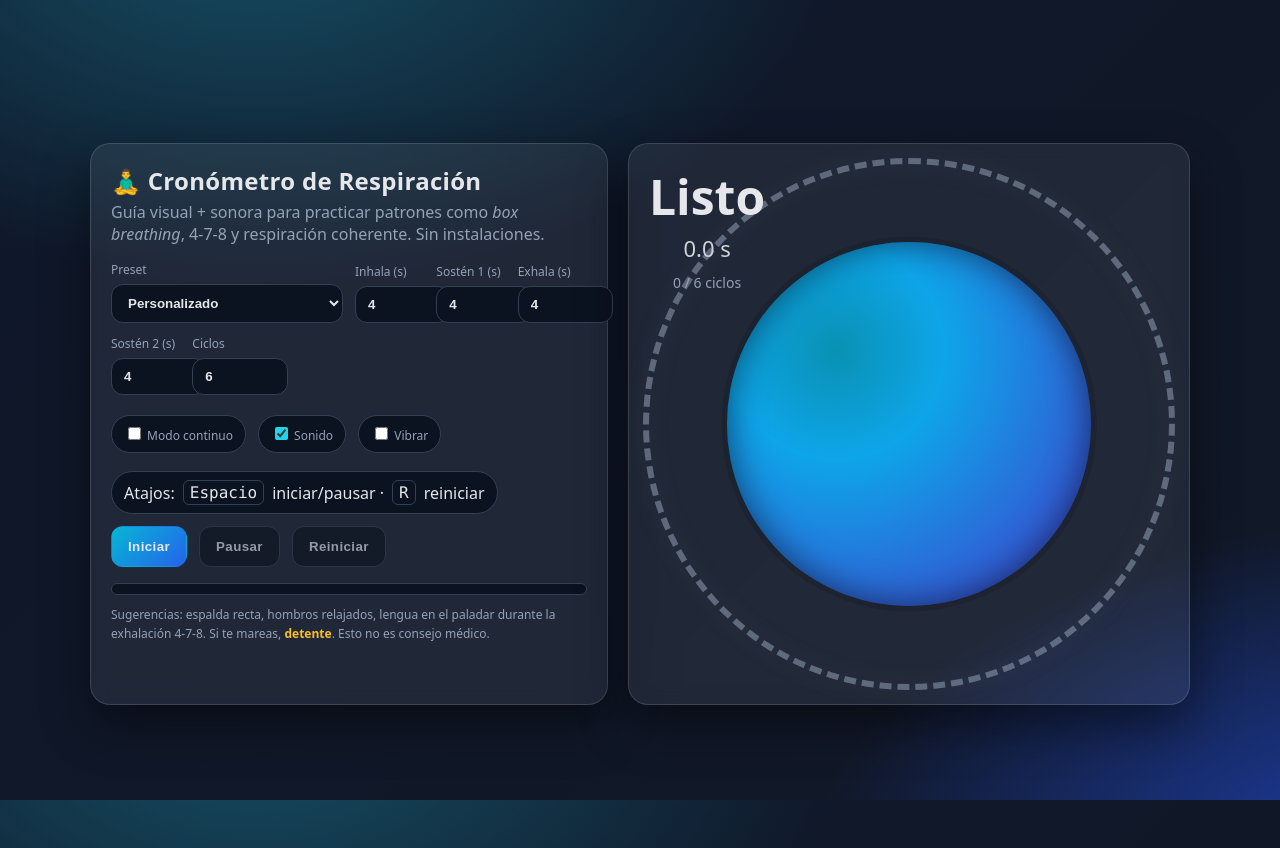
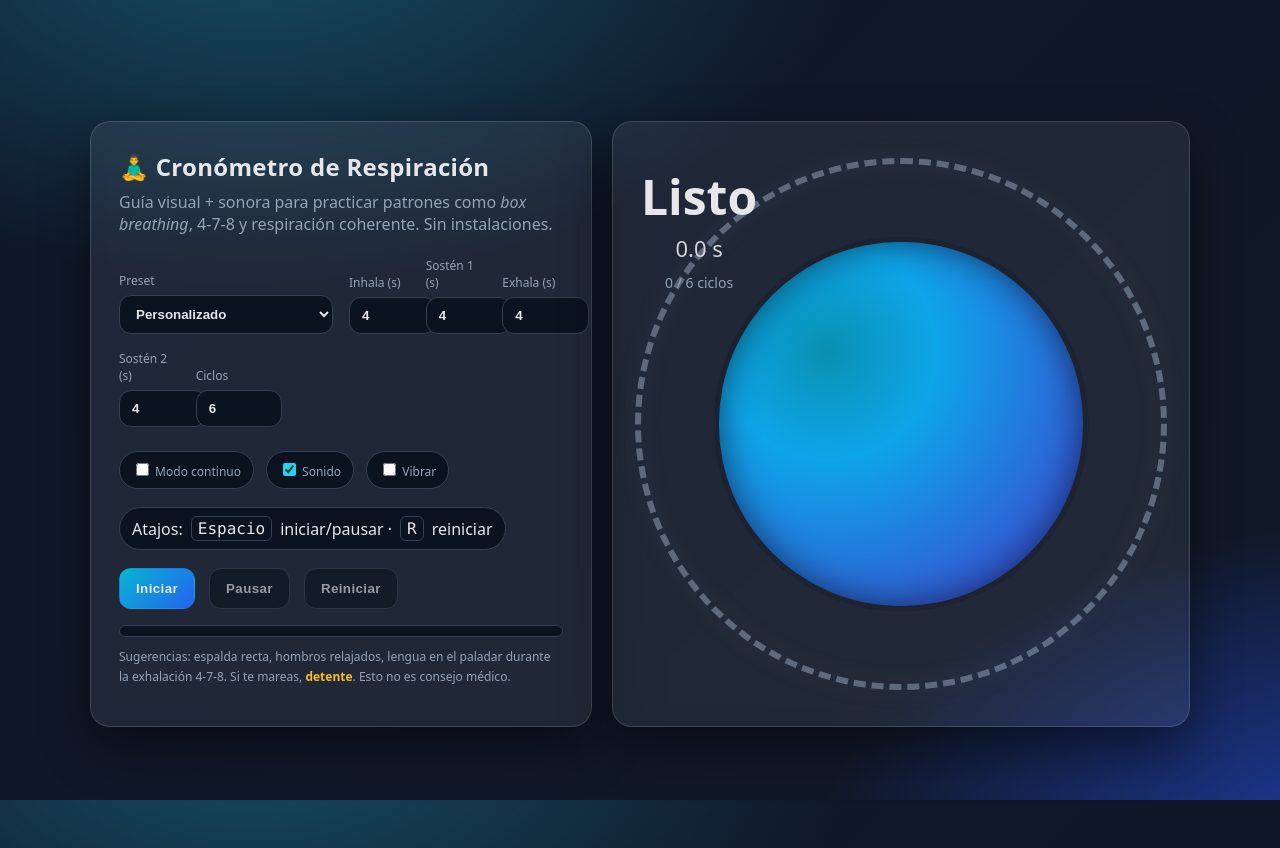
Before and after one commit to Karephilaky/MEDITACION, a plain HTML site: page index.html in a window 1280 px wide. Drawn offline with Linux system fonts and the light colour scheme.

Commit message:
update v1

```diff
--- a/index.html
+++ b/index.html
@@ -29,12 +29,12 @@
     @media (max-width: 950px){ .app{grid-template-columns:1fr;}}
 
     .panel{background:#ffffff12; border:1px solid #ffffff22; backdrop-filter: blur(8px);
-      border-radius:20px; padding:20px; box-shadow:0 20px 50px #0007}
+      border-radius:20px; padding:28px; box-shadow:0 20px 50px #0007}
 
-    h1{margin:0 0 4px; font-weight:800; letter-spacing:.3px}
-    .sub{color:var(--muted); margin:0 0 16px}
+    h1{margin:0 0 8px; font-weight:800; letter-spacing:.3px}
+    .sub{color:var(--muted); margin:0 0 22px}
 
-    .controls{display:grid; grid-template-columns: repeat(6, minmax(0,1fr)); gap:12px; align-items:end}
+    .controls{display:grid; grid-template-columns: repeat(6, minmax(0,1fr)); gap:16px; align-items:end}
     .controls .wide{grid-column: span 3}
     .controls .full{grid-column: 1 / -1}
     .controls label{font-size:12px; color:var(--muted); display:block; margin-bottom:6px}
@@ -45,7 +45,7 @@
     .chip{display:inline-flex; align-items:center; gap:8px; background:#0b1220; border:1px solid #334155; padding:8px 12px; border-radius:999px; cursor:pointer; user-select:none}
     .chip input{accent-color:var(--accent)}
 
-    .buttons{display:flex; gap:12px; flex-wrap:wrap; margin-top:12px}
+    .buttons{display:flex; gap:14px; flex-wrap:wrap; margin-top:18px}
     .btn{border:1px solid #334155; background:#0b1220; color:var(--fg); padding:12px 16px; border-radius:12px; font-weight:800; letter-spacing:.4px; cursor:pointer}
     .btn.primary{border-color:transparent; background:linear-gradient(135deg,#06b6d4,#2563eb);}
     .btn:disabled{opacity:.6; cursor:not-allowed}
@@ -262,17 +262,19 @@
   function reset(){ resetState(); }
 
   function transitionVisual(){
-    // Adjust circle size target per phase
+    // Ajusta tamaño del círculo según fase (pequeñas diferencias en sostén)
     if(phaseIndex===0){ // inhale
       phase.textContent = PHASES[0];
       circle.style.setProperty('--scale', 1.0);
-    } else if(phaseIndex===1){
+    } else if(phaseIndex===1){ // hold after inhale
       phase.textContent = PHASES[1];
+      circle.style.setProperty('--scale', 0.93); // un poco menor que inhalar para distinguir visualmente
     } else if(phaseIndex===2){ // exhale
       phase.textContent = PHASES[2];
       circle.style.setProperty('--scale', 0.65);
-    } else {
+    } else { // hold after exhale
       phase.textContent = PHASES[3];
+      circle.style.setProperty('--scale', 0.68); // ligeramente mayor que exhalar
     }
   }
 
```
